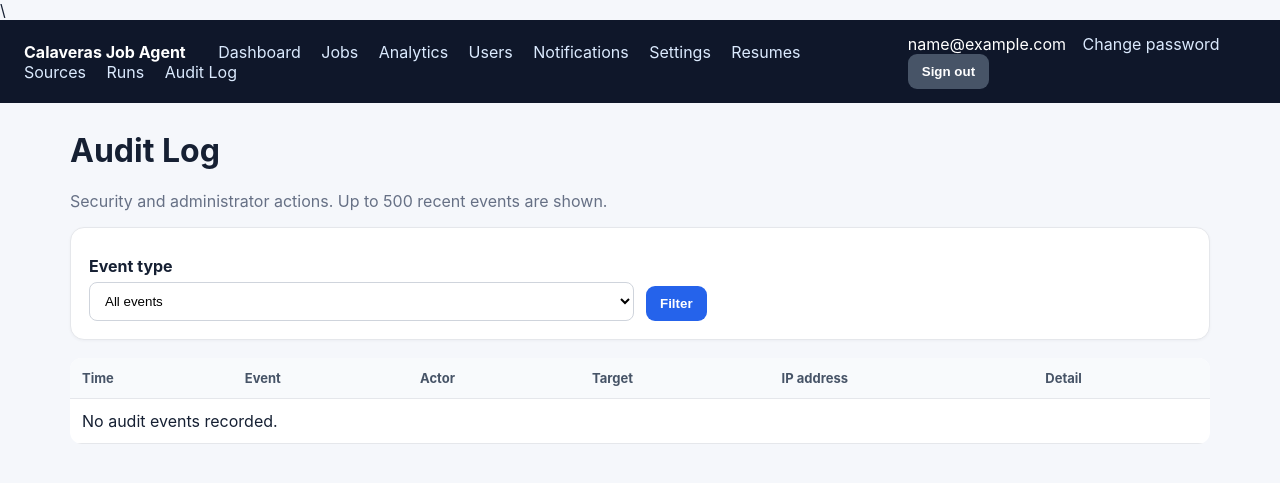
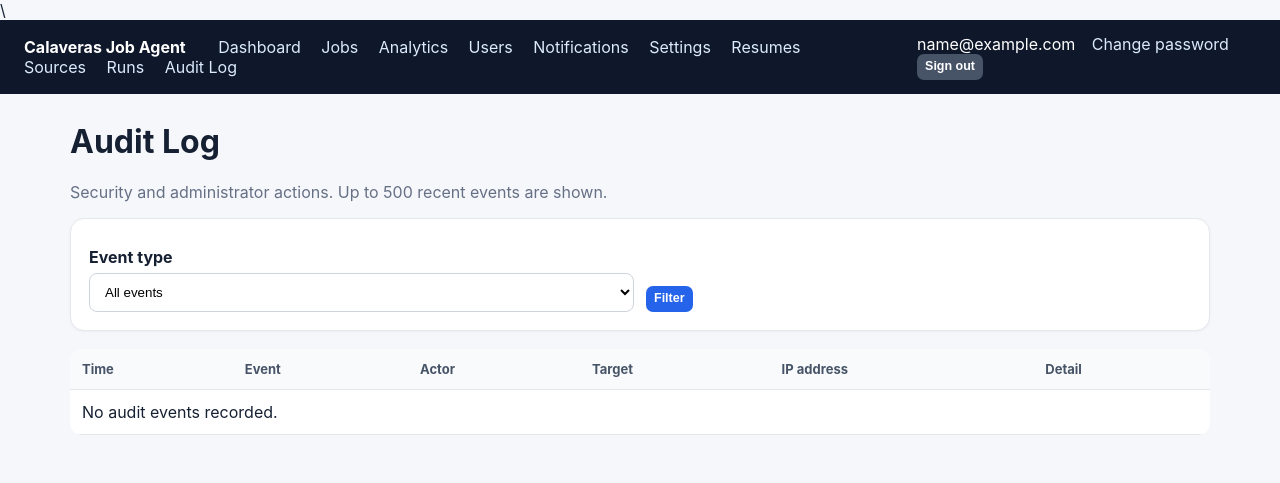
Before and after one commit to WorkdayGeorge/calaveras_job_agent, a FastAPI app: page /admin/audit in a window 1280 px wide. Shown: the top 483 px of the page. Run offline with FastAPI, Linux system fonts and the light colour scheme; the visitor is signed in with stand-in values (Sample User, id 1); data that the repository does not hold is empty.

Commit message:
Streamline system settings and compact actions

```diff
--- a/web/templates/base.html
+++ b/web/templates/base.html
@@ -20,11 +20,12 @@
     .good { color:var(--good); font-weight:700; }
     .bad { color:var(--bad); font-weight:700; }
     .warn { color:var(--warn); font-weight:700; }
-    .btn { display:inline-block; border:0; border-radius:9px; padding:10px 14px; background:var(--accent); color:#fff; cursor:pointer; text-decoration:none; font-weight:650; }
+    .btn { display:inline-block; border:0; border-radius:7px; padding:5px 8px; background:var(--accent); color:#fff; cursor:pointer; text-decoration:none; font-size:12.5px; line-height:1.25; font-weight:650; vertical-align:middle; }
     .btn.secondary { background:#475467; }
     .btn.danger { background:#b42318; }
     .btn.good { background:#16803c; }
     form.inline { display:inline; }
+    form.inline + form.inline { margin-left:4px; }
     table { width:100%; border-collapse:collapse; background:white; border-radius:12px; overflow:hidden; }
     th,td { text-align:left; padding:12px; border-bottom:1px solid var(--line); vertical-align:top; }
     th { background:#f8fafc; font-size:13px; color:#475467; }
@@ -35,7 +36,7 @@
     .pill { display:inline-block; padding:4px 8px; border-radius:999px; background:#eef2ff; font-size:12px; font-weight:700; }
     h1 { margin-top:0; }
     h2 { margin-top:28px; }
-    @media (max-width:760px) { header { align-items:flex-start; flex-direction:column; } table { font-size:13px; } }
+    @media (max-width:760px) { header { align-items:flex-start; flex-direction:column; } table { font-size:13px; } .btn { padding:7px 9px; font-size:13px; } }
   </style>
 </head>
 <body>
```
